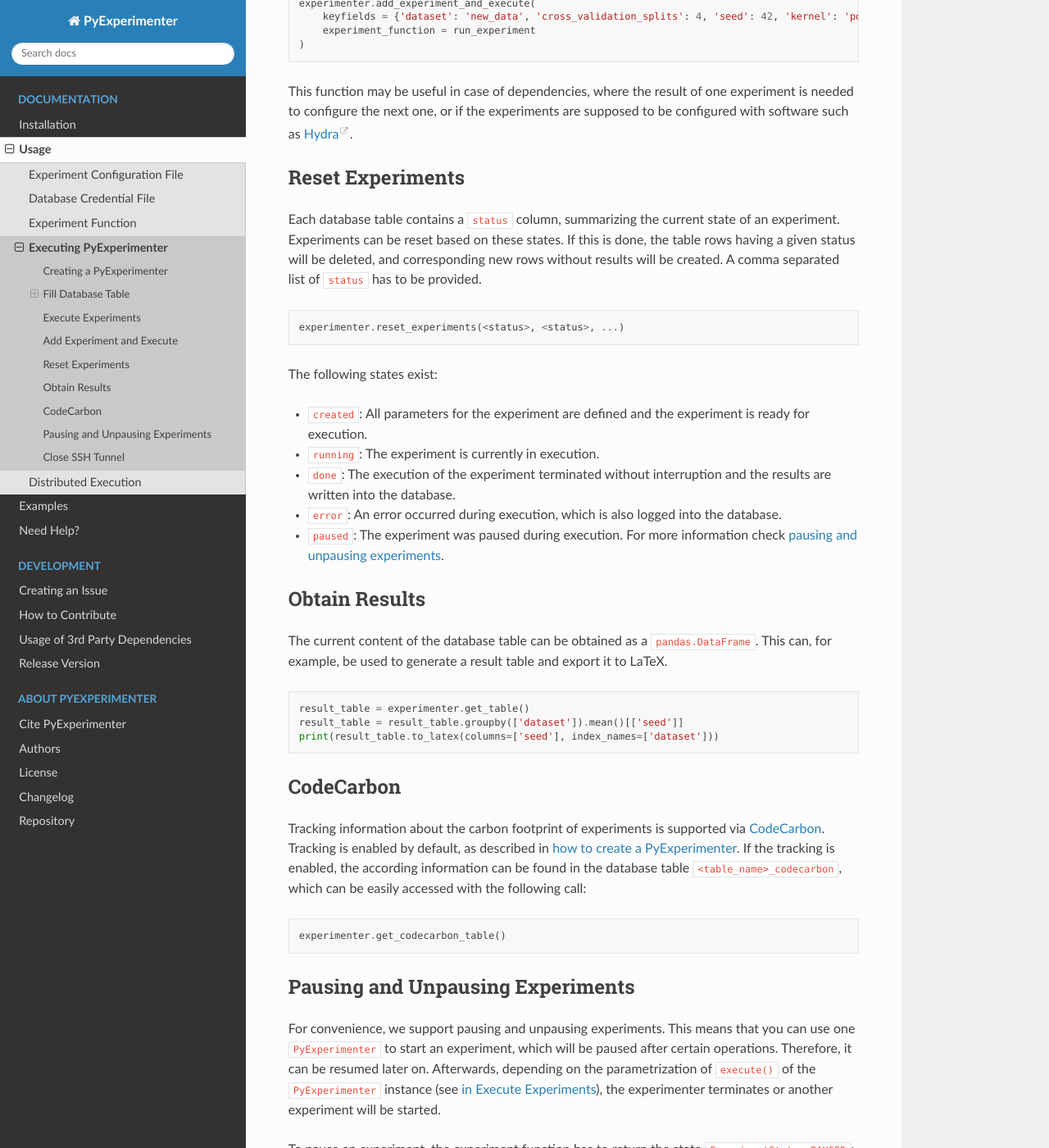
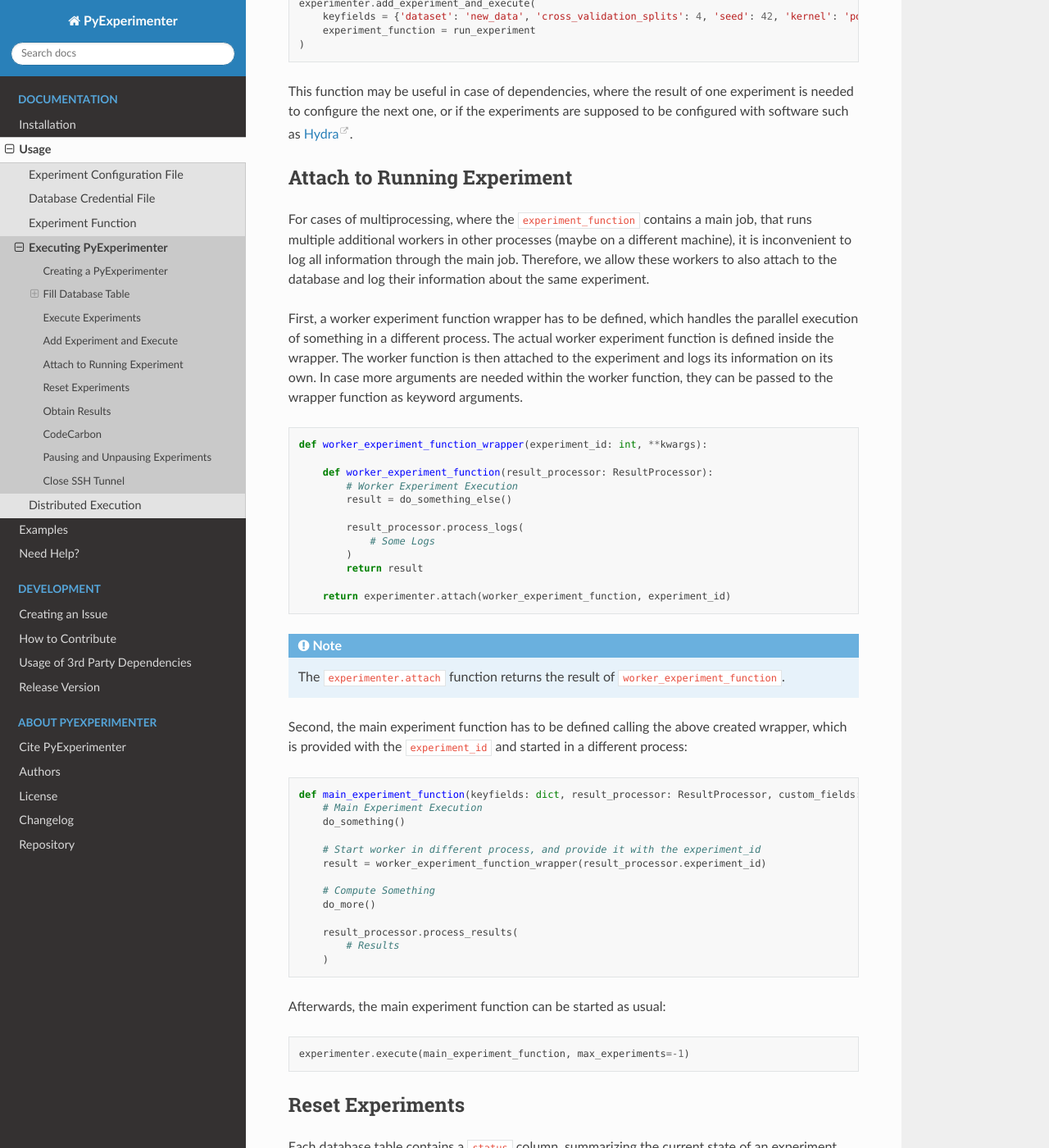
Before and after one commit to tornede/py_experimenter, a Sphinx documentation site: the page built from docs/source/usage/execution.rst, in a window 1280 px wide and 1400 px high, scrolled down 2680 px. Shown: the whole window at 82% size. Built offline with Sphinx 7.4.7 and the Read the Docs theme 2.0.0, drawn with Linux system fonts in a browser that asks for light colours; pages that are not in the unit, such as notebooks, are missing from menus.

Commit message:
Added functionality to attach multiple processes to the same experiment (#193)
All processes are being able to write to the database tables of the same experiment.

```diff
--- a/CHANGELOG.rst
+++ b/CHANGELOG.rst
@@ -11,7 +11,8 @@ Feature
 
 - Added documentation about how to execute PyExperimenter on distributed machines.
 - Improved the usage and documentation of ssh tunnel to be more flexible and user friendly.
-- Add add_experiment_and_execute method to PyExperimenter to add and execute an experiment in one step.
+- Added add_experiment_and_execute method to PyExperimenter to add and execute an experiment in one step.
+- Added functionality to attach multiple processes to the same experiment, all being able to write to the database tables of the same experiment.
 
 Fix
 ---
--- a/docs/source/usage/execution.rst
+++ b/docs/source/usage/execution.rst
@@ -126,6 +126,60 @@ Instead of filling the database table with rows and then executing the experimen
 
 This function may be useful in case of dependencies, where the result of one experiment is needed to configure the next one, or if the experiments are supposed to be configured with software such as `Hydra <hydra_>`_.
 
+.. _attach:
+
+----------------------------
+Attach to Running Experiment
+----------------------------
+
+For cases of multiprocessing, where the ``experiment_function`` contains a main job, that runs multiple additional workers in other processes (maybe on a different machine), it is inconvenient to log all information through the main job. Therefore, we allow these workers to also attach to the database and log their information about the same experiment.
+
+First, a worker experiment function wrapper has to be defined, which handles the parallel execution of something in a different process. The actual worker experiment function is defined inside the wrapper. The worker function is then attached to the experiment and logs its information on its own. In case more arguments are needed within the worker function, they can be passed to the wrapper function as keyword arguments.
+
+.. code-block:: python
+
+    def worker_experiment_function_wrapper(experiment_id: int, **kwargs):
+
+        def worker_experiment_function(result_processor: ResultProcessor):
+            # Worker Experiment Execution
+            result = do_something_else()
+
+            result_processor.process_logs(
+                # Some Logs
+            )
+            return result
+
+        return experimenter.attach(worker_experiment_function, experiment_id)
+
+
+.. note::
+
+    The ``experimenter.attach`` function returns the result of ``worker_experiment_function``.
+
+Second, the main experiment function has to be defined calling the above created wrapper, which is provided with the ``experiment_id`` and started in a different process:
+
+.. code-block:: python
+
+    def main_experiment_function(keyfields: dict, result_processor: ResultProcessor, custom_fields: Dict):
+        # Main Experiment Execution
+        do_something()
+
+        # Start worker in different process, and provide it with the experiment_id
+        result = worker_experiment_function_wrapper(result_processor.experiment_id)
+
+        # Compute Something
+        do_more()
+
+        result_processor.process_results(
+            # Results
+        )
+
+Afterwards, the main experiment function can be started as usual:
+
+.. code-block:: python
+
+    experimenter.execute(main_experiment_function, max_experiments=-1)
+
 
 .. _reset_experiments:
 
--- a/pyproject.toml
+++ b/pyproject.toml
@@ -1,6 +1,6 @@
 [tool.poetry]
 name = "py-experimenter"
-version = "1.4.2a1"
+version = "1.4.2a2"
 description = "The PyExperimenter is a tool for the automatic execution of experiments, e.g. for machine learning (ML), capturing corresponding results in a unified manner in a database."
 authors = [
     "Tanja Tornede <t.tornede@ai.uni-hannover.de>",
```
Also changed, not shown: docs/source/examples/example_logtables.ipynb, docs/source/usage/distributed_execution.rst (line endings or trailing spaces), 2 other files.
